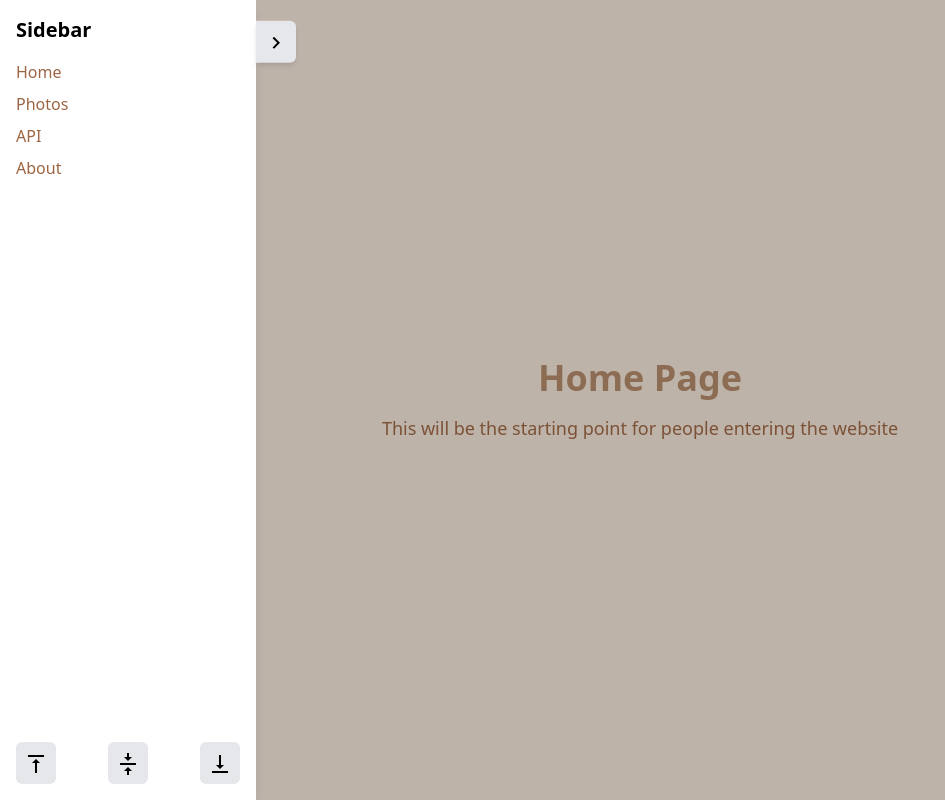
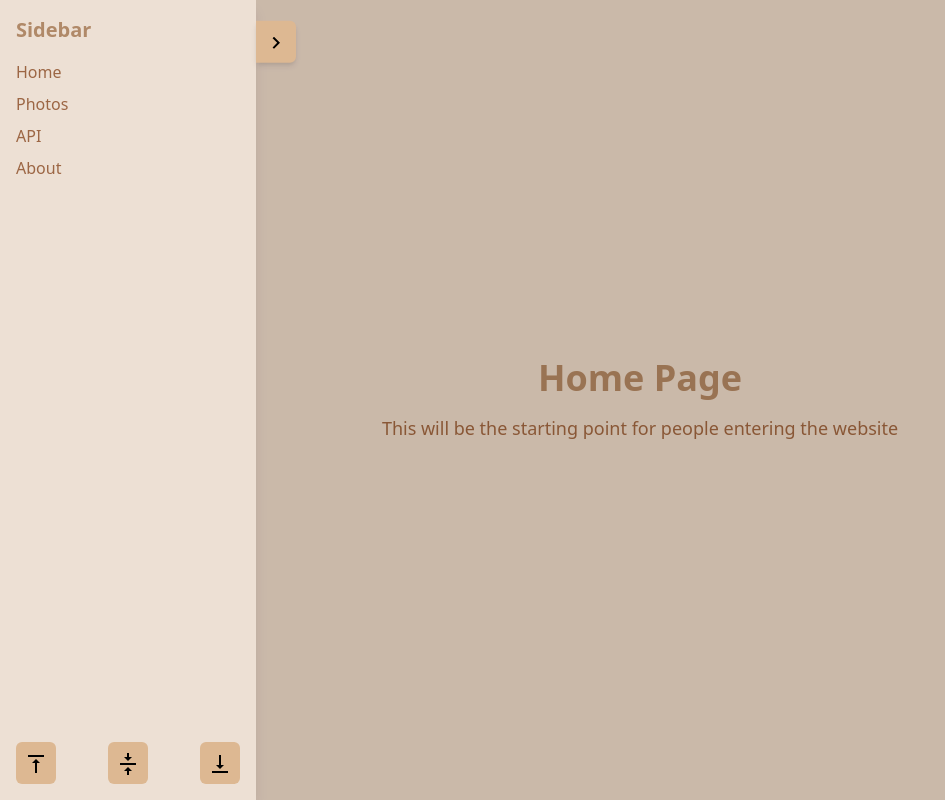
Before and after one commit to OccultParrot/ParrotsPhotos, a React (Vite) app in the folder client/: page / in a window 1280 px wide. Both pictures are taken after a click on the element 20 px from the left and 41 px from the top of the page. Shown: the whole page, without its empty margins (0-945 px from the left). Built offline with nearby package versions, Linux system fonts and the light colour scheme.

Commit message:
updated sidebar to use new colors

```diff
--- a/client/src/component/LayoutElements.tsx
+++ b/client/src/component/LayoutElements.tsx
@@ -9,6 +9,9 @@ interface SidebarProps {
 }
 
 export function Sidebar( props: SidebarProps ) {
+
+	const tabPosButtonClasses: string = "rounded-md p-2 cursor-pointer bg-[var(--light)] hover:bg-[var(--text-secondary)] transition duration-400";
+
 	const translatePosition = ( position: string | null ): string => {
 		if (position == 'middle')
 			return 'top-1/2 -translate-y-1/2';
@@ -36,19 +39,19 @@ export function Sidebar( props: SidebarProps ) {
 		<>
 			{/* Overlay that darkens the rest of the screen when sidebar is open */ }
 			<div
-				className={ `fixed inset-0 bg-black ${ open ? "opacity-20 z-40" : "opacity-0 z-0 pointer-events-none" } transition-all duration-300` }
+				className={ `fixed inset-0 bg-yellow-950 ${ open ? "opacity-20 z-40" : "opacity-0 z-0 pointer-events-none" } transition-all duration-300` }
 				onClick={ () => setOpen(false) }
 			/>
 
 			{/* Sidebar content */ }
 			<div
-				className={ `fixed left-0 top-0 h-full bg-white shadow-lg z-50 transition-all duration-800 ease-in-out ${
+				className={ `fixed left-0 top-0 h-full bg-[var(--primary)] shadow-lg z-50 transition-all duration-800 ease-in-out ${
 					open ? 'w-64 translate-x-0' : 'w-64 -translate-x-full'
 				}` }
 			>
 				<div className="p-4 flex flex-col h-full justify-between">
 					<div>
-						<h2 className="text-xl font-bold mb-4">Sidebar</h2>
+						<h2 className="text-[var(--text-primary)]  text-xl font-bold mb-4">Sidebar</h2>
 						<ul>
 							{ props.content?.map(( item, index ) => (
 								sidebarListContent(item, index)
@@ -59,16 +62,16 @@ export function Sidebar( props: SidebarProps ) {
 					{/* Buttons for changing sidebar position */ }
 					<ul className={ `${ props.tabOptions ? "" : "hidden" } mt-4 flex flex-row justify-between` }>
 						{ sidebarListContent(
-							<button className="rounded-md p-2 cursor-pointer bg-gray-200 hover:bg-gray-300 transition duration-400"
+							<button className={ tabPosButtonClasses }
 							        onClick={ () => setSidebarTabPosition('top') }><VerticalAlignTop/></button>,
 							0) }
 						{ sidebarListContent(
-							<button className="rounded-md p-2 cursor-pointer bg-gray-200 hover:bg-gray-300 transition duration-400"
+							<button className={ tabPosButtonClasses }
 							        onClick={ () => setSidebarTabPosition('middle') }><VerticalAlignCenter/>
 							</button>,
 							1) }
 						{ sidebarListContent(
-							<button className="rounded-md p-2 cursor-pointer bg-gray-200 hover:bg-gray-300 transition duration-400"
+							<button className={ tabPosButtonClasses }
 							        onClick={ () => setSidebarTabPosition('bottom') }><VerticalAlignBottom/>
 							</button>,
 							2) }
@@ -83,7 +86,7 @@ export function Sidebar( props: SidebarProps ) {
 				}` }
 			>
 				<div
-					className="bg-gray-200 p-2 rounded-r-md cursor-pointer shadow-md"
+					className="bg-[var(--light)] hover:bg-[var(--text-secondary)] transition duration-300 p-2 rounded-r-md cursor-pointer shadow-md"
 					onClick={ () => setOpen(!open) }
 				>
 					<ChevronRight
```
